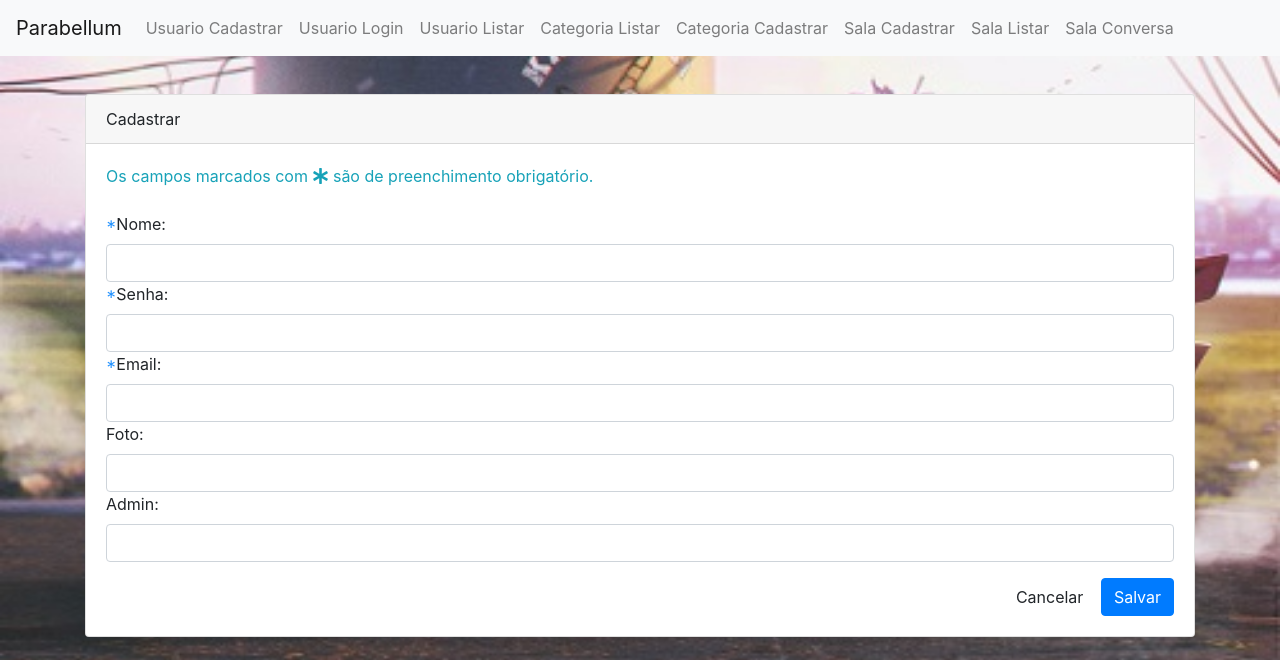
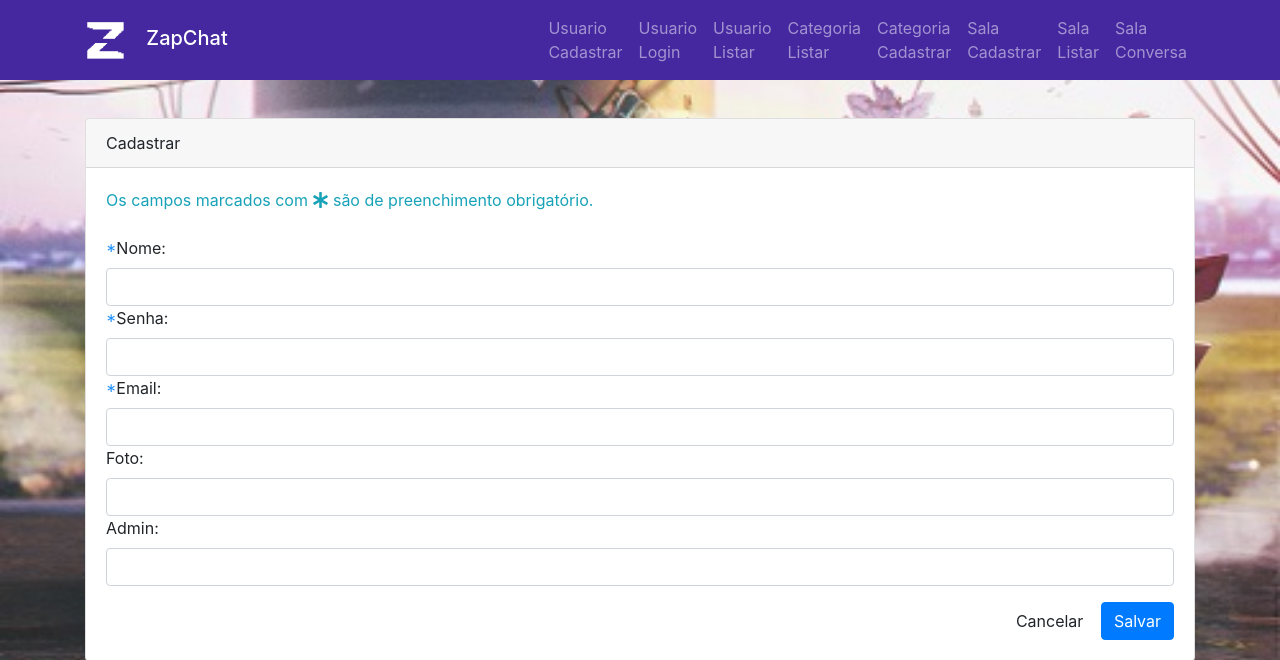
Before and after one commit to Heroadn/ChatZapParabellum, a PHP site: page / in a window 1280 px wide. Shown: the top 660 px of the page. Run offline with PHP 8.4, Linux system fonts and the light colour scheme.

Commit message:
Add files via upload

```diff
--- a/CustomMvc/app/template/Bootstrap/Index.php
+++ b/CustomMvc/app/template/Bootstrap/Index.php
@@ -24,37 +24,23 @@
         </style>
 
         <!-- Navegação -->
-        <nav class="navbar navbar-expand-lg navbar-light bg-light">
-            <a class="navbar-brand" href="/Index/">Parabellum</a>
-            <button class="navbar-toggler" type="button" data-toggle="collapse" data-target="#navbarSupportedContent" aria-controls="navbarSupportedContent" aria-expanded="false" aria-label="Toggle navigation">
+      <nav class="navbar navbar-expand-sm navbar-dark purple">
+				<div class="container">
+					<a class="navbar-brand h1 mb-0 mr-5" href="/">
+            <img alt="Logo do ZapChat" src="app/libs/img/logowhite_zapchat.png" width="40px">
+						&nbsp;&nbsp; ZapChat
+					</a>
+          <button class="navbar-toggler" type="button" data-toggle="collapse" data-target="#navbarSite">
             <span class="navbar-toggler-icon"></span>
           </button>
-
-            <div class="collapse navbar-collapse" id="navbarSupportedContent">
-                <ul class="navbar-nav mr-auto">
+					<div class="container"></div>
+					<div class="collapse navbar-collapse" id="navbarSite">
+						<ul class="navbar-nav">
 							<?php $this->getNav();?>
 						</ul>
 					</div>
+				</div>
 			</nav>
-
-        <!--
-        <nav class="navbar navbar-dark purple">
-            <div class="container">
-                <a class="navbar-brand h1 mb-0 mr-5" href="index.php" style="color:white">
-                    <img alt="asdasd" src="<?php //echo IMG. 'logowhite_zapchat.png'?>" width="40px">
-                    &nbsp;&nbsp; ZapChat
-                </a>
-                <button class="navbar-toggler" type="button" data-toggle="collapse" data-target="#navbarSite" style="color: white">
-                    <span class="navbar-toggler-icon"></span>
-                </button>
-                <div class="container"></div>
-                <div class="collapse navbar-collapse l-10" id="navbarSite">
-                    <ul class="navbar-nav">
-                        <?php //$this->getNav();?>
-                    </ul>
-                </div>
-            </div>
-        </nav>-->
 
         <!-- Container -->
         <div class="container"  style="margin-top: 3%;margin-bottom: 3%">
```
Lines whose indentation alone changed are shown as unchanged.
